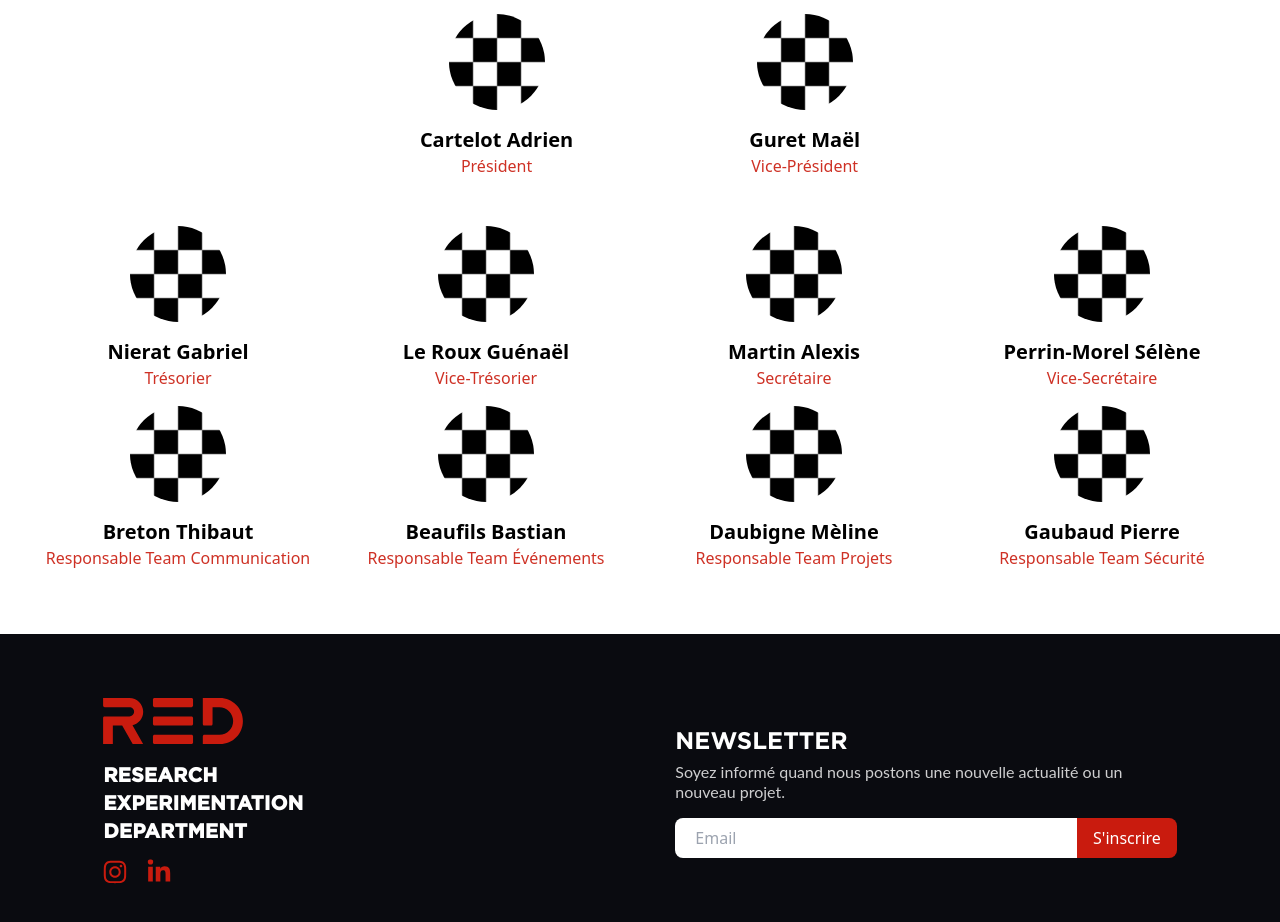
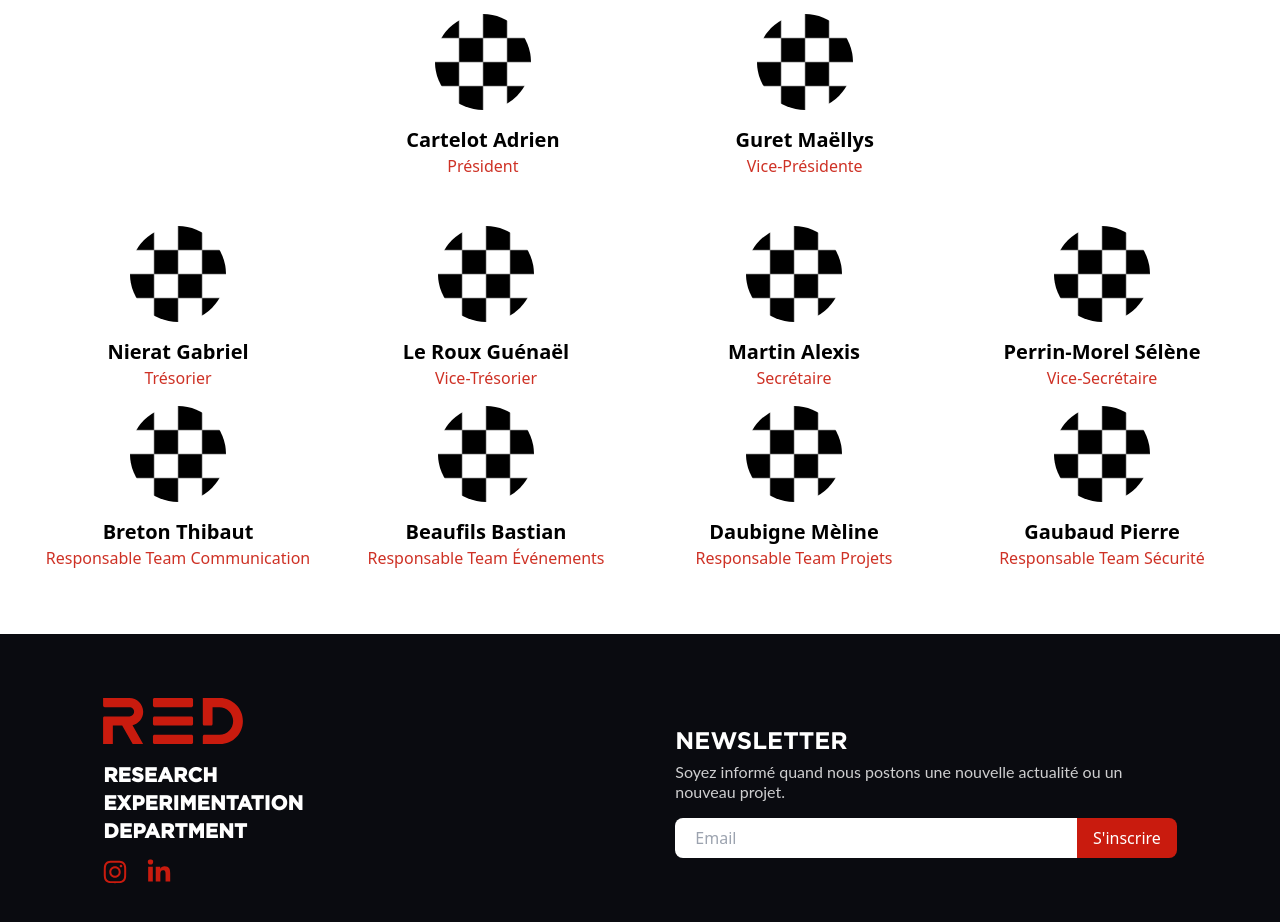
Before and after one commit to amineross/asso-red, a React (Create React App) app: page / in a window 1280 px wide. Shown: the part 2400-3322 px from the top of the page. Built offline with nearby package versions, Linux system fonts and the light colour scheme.

Commit message:
Fixed: typo

```diff
--- a/src/components/MembersGrid.jsx
+++ b/src/components/MembersGrid.jsx
@@ -3,7 +3,7 @@ import MemberDefaultImg from '../assets/memberdefault.png'
 
 const membersData = [
   { name: 'Cartelot Adrien', role: 'Président' },
-  { name: 'Guret Maël', role: 'Vice-Président' },
+  { name: 'Guret Maëllys', role: 'Vice-Présidente' },
   { name: 'Nierat Gabriel', role: 'Trésorier' },
   { name: 'Le Roux Guénaël', role: 'Vice-Trésorier' },
   { name: 'Martin Alexis', role: 'Secrétaire' },
```
